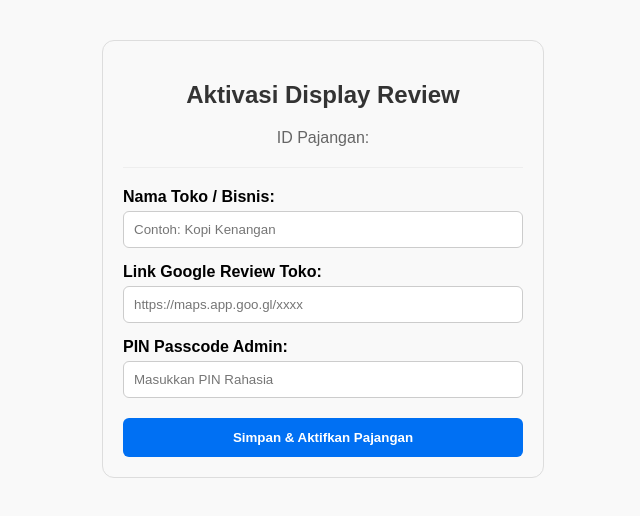
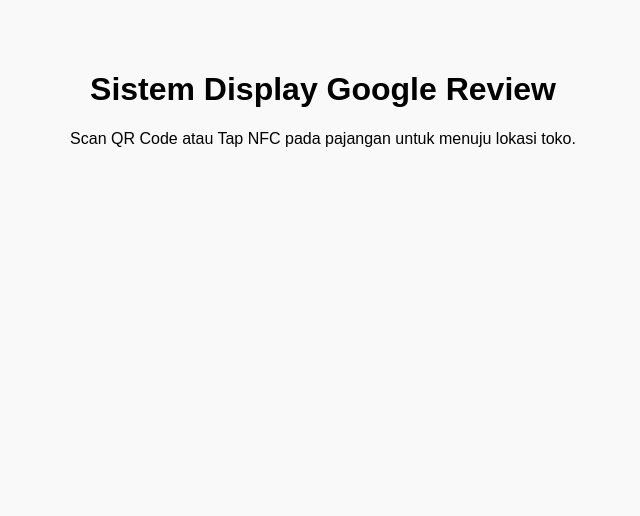
Before and after one commit to nikiiggy/pajangan-nfc, a Next.js app: page / in a window 1280 px wide. Shown: the top 516 px of the page, without its empty margins (317-957 px from the left). Built offline with nearby package versions, Linux system fonts and the light colour scheme; no server answers; the database is empty.

Commit message:
Update page.js

```diff
--- a/app/page.js
+++ b/app/page.js
@@ -1,51 +1,8 @@
-import { redirect } from 'next/navigation';
-import { kv } from '@vercel/kv';
-
-export default async function Page({ params }) {
-  const { id } = params;
-
-  // Cek data tag di database Vercel KV
-  let tagData = null;
-  try {
-    tagData = await kv.get(`tag:${id}`);
-  } catch (error) {
-    console.log("Database belum terhubung atau kosong");
-  }
-
-  // JIKA SUDAH AKTIF -> Langsung Lempar ke Google Maps Review
-  if (tagData && tagData.isActive && tagData.googleUrl) {
-    redirect(tagData.googleUrl);
-  }
-
-  // JIKA BELUM AKTIF -> Tampilkan Form Aktivasi
+export default function Home() {
   return (
-    <div style={{ maxWidth: '400px', margin: '40px auto', padding: '20px', fontFamily: 'sans-serif', border: '1px solid #ddd', borderRadius: '12px' }}>
-      <h2 style={{ textAlign: 'center', color: '#333' }}>Aktivasi Display Review</h2>
-      <p style={{ textAlign: 'center', color: '#666' }}>ID Pajangan: <strong>{id}</strong></p>
-      <hr style={{ margin: '20px 0', border: '0', borderTop: '1px solid #eee' }} />
-
-      <form action="/api/activate" method="POST">
-        <input type="hidden" name="tagId" value={id} />
-
-        <div style={{ marginBottom: '15px' }}>
-          <label style={{ display: 'block', marginBottom: '5px', fontWeight: 'bold' }}>Nama Toko / Bisnis:</label>
-          <input type="text" name="storeName" required placeholder="Contoh: Kopi Kenangan" style={{ width: '100%', padding: '10px', borderRadius: '6px', border: '1px solid #ccc', boxSizing: 'border-box' }} />
-        </div>
-
-        <div style={{ marginBottom: '15px' }}>
-          <label style={{ display: 'block', marginBottom: '5px', fontWeight: 'bold' }}>Link Google Review Toko:</label>
-          <input type="url" name="googleUrl" required placeholder="https://maps.app.goo.gl/xxxx" style={{ width: '100%', padding: '10px', borderRadius: '6px', border: '1px solid #ccc', boxSizing: 'border-box' }} />
-        </div>
-
-        <div style={{ marginBottom: '20px' }}>
-          <label style={{ display: 'block', marginBottom: '5px', fontWeight: 'bold' }}>PIN Passcode Admin:</label>
-          <input type="password" name="pin" required placeholder="Masukkan PIN Rahasia" style={{ width: '100%', padding: '10px', borderRadius: '6px', border: '1px solid #ccc', boxSizing: 'border-box' }} />
-        </div>
-
-        <button type="submit" style={{ width: '100%', padding: '12px', backgroundColor: '#0070f3', color: 'white', border: 'none', borderRadius: '6px', fontWeight: 'bold', cursor: 'pointer' }}>
-          Simpan & Aktifkan Pajangan
-        </button>
-      </form>
+    <div style={{ textAlign: 'center', padding: '50px 20px' }}>
+      <h1>Sistem Display Google Review</h1>
+      <p>Scan QR Code atau Tap NFC pada pajangan untuk menuju lokasi toko.</p>
     </div>
   );
 }
```
